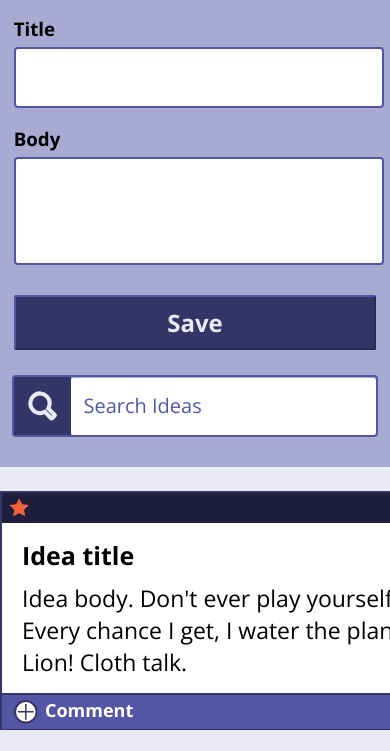
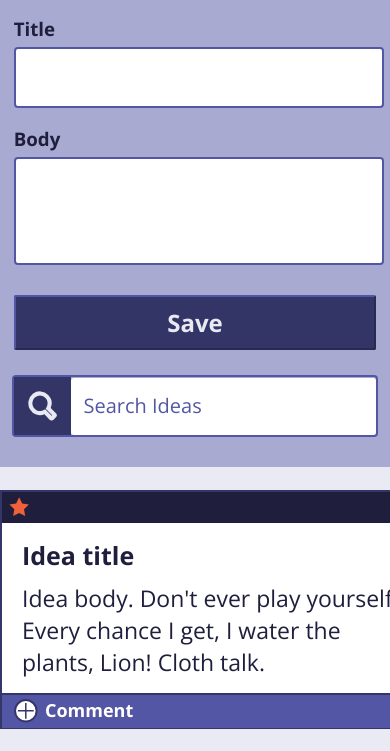
Before and after one commit to grimeyg/Idea-Box, a plain HTML site: page index.html in a window 390 px wide. Shown: the part 78-829 px from the top of the page. Drawn offline with nearby package versions, Linux system fonts and the light colour scheme.

Commit message:
Make CSS color adjustments

```diff
--- a/styles.css
+++ b/styles.css
@@ -27,10 +27,12 @@ h2 {
 }
 
 h3 {
+  color: #1F1F3D;
   margin-bottom: 6px;
 }
 
 h4 {
+  color: #1F1F3D;
   margin: 15px 0px 0px 20px;
   font-size: 25px;
 }
@@ -142,6 +144,7 @@ footer {
 p {
   margin: 10px 40px 15px 20px;
   font-size: 25px;
+  color: #1F1F3D;
 }
 
 .form-flex {
@@ -272,7 +275,7 @@ p {
   }
 
   .card {
-    width: 460px;
+    width: 450px;
     height: 235px;
     margin: 5% 0% 0% 0%;
   }
```
